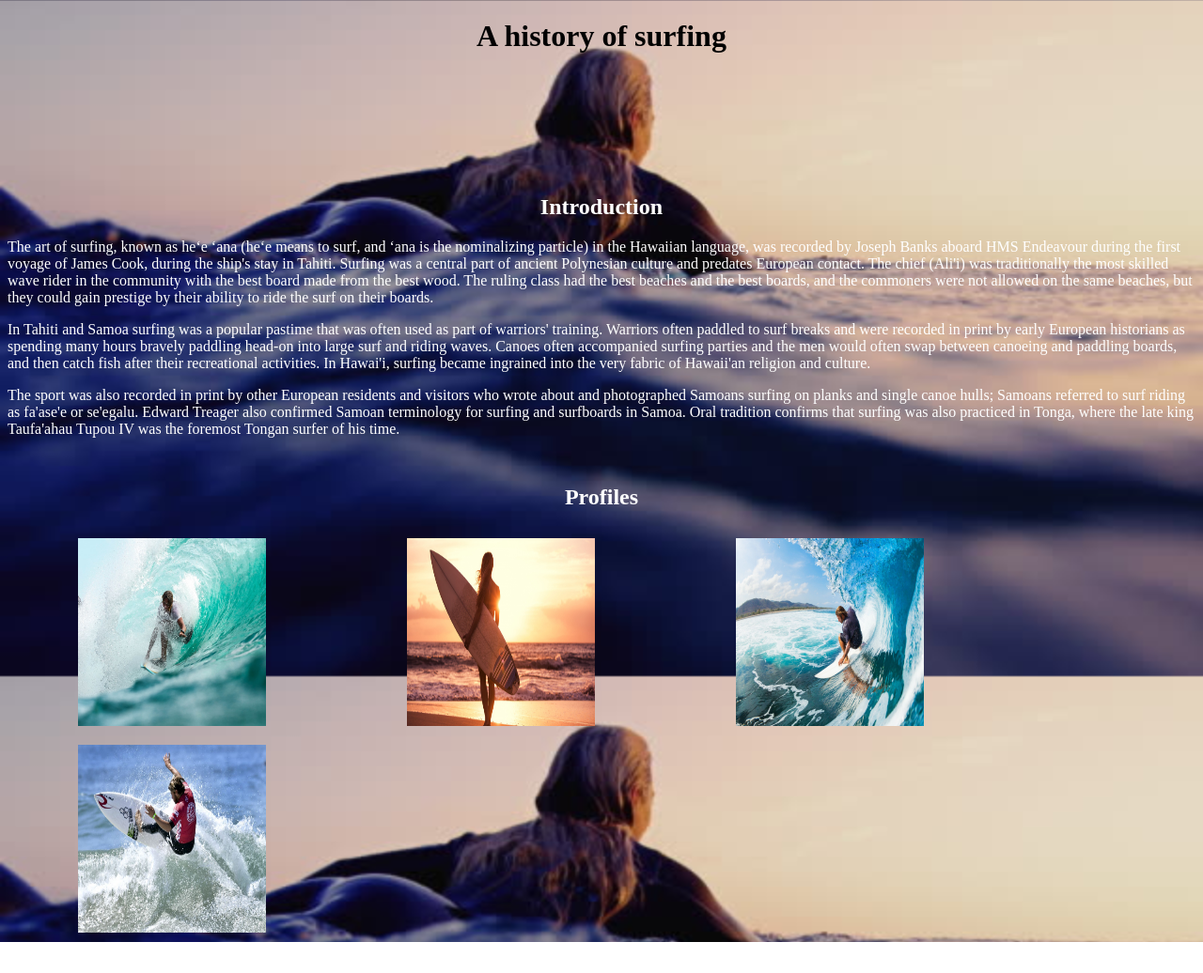
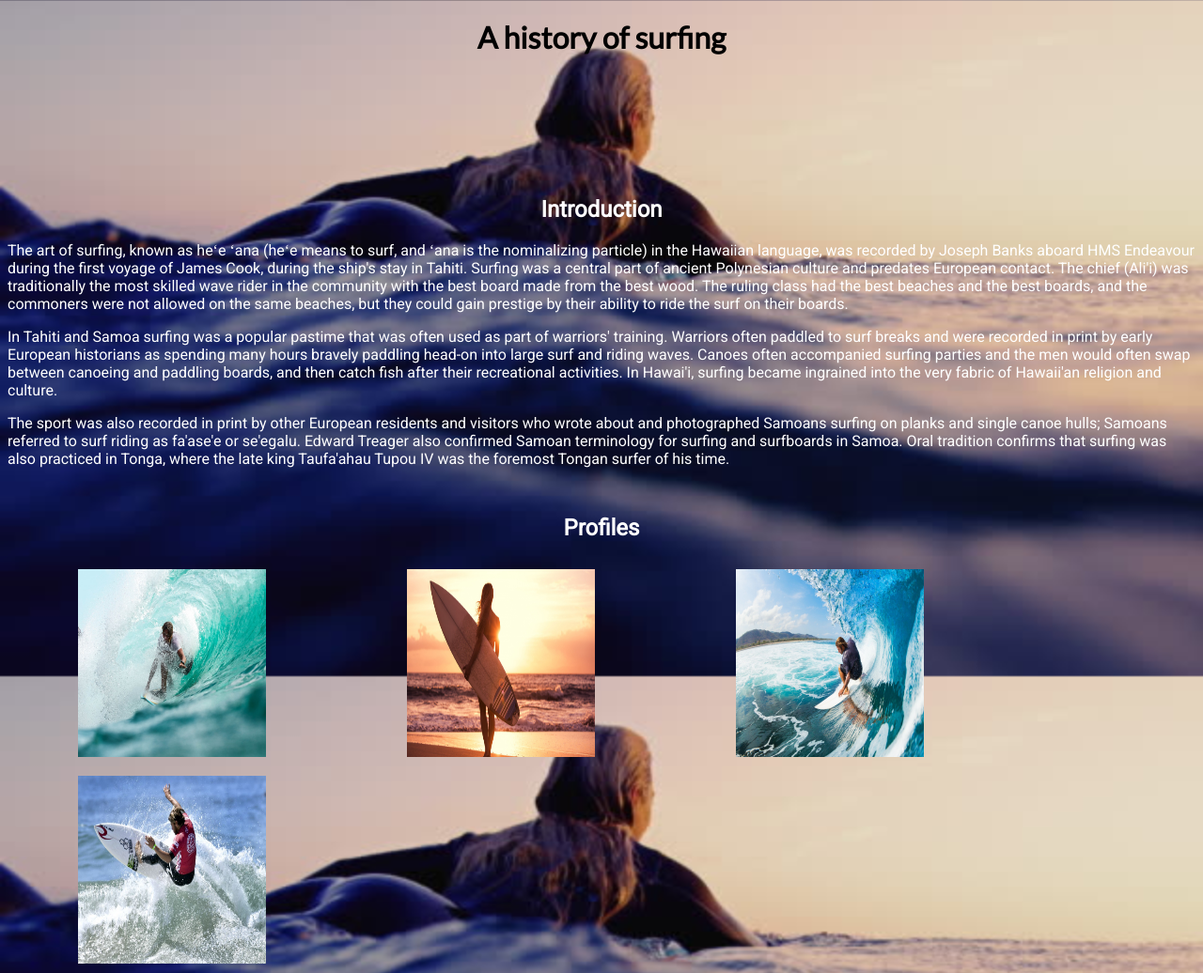
Before and after one commit to CraigOpie/historyofsurfing, a website: page index.html in a window 1280 px wide. Shown: the whole page at 94% size. Before the commit the page ends 1003 px from the top, so only its background shows below. Drawn offline with Linux system fonts and the light colour scheme.

Commit message:
fixed security issues

```diff
--- a/package.json
+++ b/package.json
@@ -7,7 +7,9 @@
     "eslint-config-airbnb-base": "^14.0.0",
     "eslint-plugin-import": "^2.20.0"
   },
-  "dependencies": {},
+  "dependencies": {
+    "acorn": "^7.1.1"
+  },
   "scripts": {
     "lint": "eslint --ext .js ."
   },
--- a/style.css
+++ b/style.css
@@ -1,11 +1,13 @@
 body {
   background-image: url("images/04.jpg");
   background-size: 100%;
+  font-family: Roboto, serif;
 }
 h1 {
   text-align: center;
   margin-top: 20px;
   margin-bottom: 150px;
+  font-family: Lato, serif;
 }
 h2 {
   text-align: center;
```
Also changed, not shown: index.html (+2 -0 lines), 1 other file.
